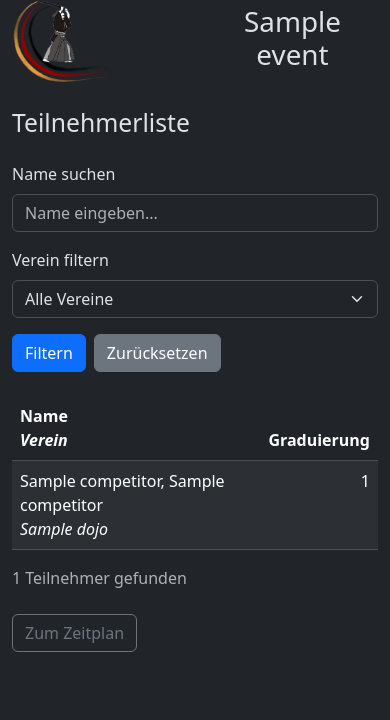
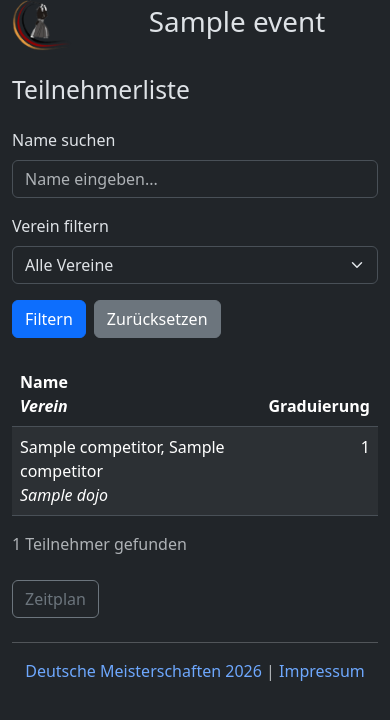
Before and after one commit to TomMeHo/event-info-board, a Django app: page /app/registrations/ in a window 390 px wide. Shown: the top 720 px of the page. Run offline with Django 5.2, Linux system fonts and the light colour scheme; data comes from the database, SQL or seed files in the repository; tables that the repository leaves empty hold one stand-in row (values such as "Sample post").

Commit message:
Add reusable header/footer, configurable footer links, and increase gunicorn timeout
- Extract page header and footer as reusable includes
- Add footer context processor with FOOTER_LINK_URL, FOOTER_LINK_LABEL, FOOTER_IMPRESSUM_URL env vars
- Increase gunicorn timeout to 300s for long-running admin sync operations
- Right-align grade column in registrations list
- Update documentation for all environment variables

```diff
--- a/compose.yml
+++ b/compose.yml
@@ -42,6 +42,8 @@ services:
       DJANGO_OIDC_USER_ENDPOINT: ${DJANGO_OIDC_USER_ENDPOINT}
       DJANGO_OIDC_JWKS_ENDPOINT: ${DJANGO_OIDC_JWKS_ENDPOINT}
       DJANGO_OIDC_SIGN_ALGO: ${DJANGO_OIDC_SIGN_ALGO}
+      FOOTER_LINK_URL: ${FOOTER_LINK_URL}
+      FOOTER_LINK_LABEL: ${FOOTER_LINK_LABEL}
     env_file:
       - .env
 
--- a/eventBoard/context_processors.py
+++ b/eventBoard/context_processors.py
@@ -1,3 +1,4 @@
+import os
 from django.conf import settings
 
 
@@ -5,3 +6,11 @@ def oidc_enabled(request):
     return {
         'oidc_enabled': getattr(settings, 'OIDC_ENABLED', False)
     }
+
+
+def footer_settings(request):
+    return {
+        'FOOTER_LINK_URL': os.getenv('FOOTER_LINK_URL', 'https://dm2026.tv-hochstetten.de'),
+        'FOOTER_LINK_LABEL': os.getenv('FOOTER_LINK_LABEL', 'Deutsche Meisterschaften 2026'),
+        'FOOTER_IMPRESSUM_URL': os.getenv('FOOTER_IMPRESSUM_URL', 'https://www.tv-hochstetten.de/impressum')
+    }
--- a/eventBoard/settings.py
+++ b/eventBoard/settings.py
@@ -71,6 +71,7 @@ TEMPLATES = [
                 "django.contrib.auth.context_processors.auth",
                 "django.contrib.messages.context_processors.messages",
                 "eventBoard.context_processors.oidc_enabled",
+                "eventBoard.context_processors.footer_settings",
             ],
         },
     },
--- /dev/null
+++ b/schedule/templates/schedule/includes/page_footer.html
@@ -0,0 +1,5 @@
+<hr class="mt-4">
+<div class="text-center text-muted mb-4">
+    <a href="{{ FOOTER_LINK_URL }}" class="text-decoration-none">{{ FOOTER_LINK_LABEL }}</a> |
+    <a href="{{ FOOTER_IMPRESSUM_URL }}" class="text-decoration-none">Impressum</a>
+</div>
--- /dev/null
+++ b/schedule/templates/schedule/includes/page_header.html
@@ -0,0 +1,17 @@
+{% load static %}
+<div class="container">
+    <div class="row align-items-center">
+        <div class="col-auto">
+            <img src="{% static 'dm2026.png' %}" class="d-none d-md-inline" width=100>
+            <img src="{% static 'dm2026.png' %}" class="d-md-none" width=60>
+        </div>
+        <div class="col text-center align-middle">
+            <h1 class="title 1">{% if event %}{{ event.title }}{% else %}Kein Wettkampf ausgewählt{% endif %}</h1>
+        </div>
+        <div class="col-auto text-end d-none d-md-block">
+            <img src="{% static 'djjb.png' %}" width=100>
+        </div>
+    </div>
+</div>
+
+<br>
--- a/schedule/templates/schedule/registrations_list.html
+++ b/schedule/templates/schedule/registrations_list.html
@@ -7,21 +7,7 @@
 
 {% include 'schedule/includes/belt_styles.html' %}
 
-<div class="container">
-    <div class="row align-items-center">
-        <div class="col col-md-2">
-            <img src="{% static 'dm2026.png' %}" width=100>
-        </div>
-        <div class="col col-md-8 text-center align-middle">
-            <h1 class="title 1">{% if event %}{{ event.title }}{% else %}Kein Wettkampf ausgewählt{% endif %}</h1>
-        </div>
-        <div class="col-md-2 text-end d-none d-md-block">
-            <img src="{% static 'djjb.png' %}" width=100>
-        </div>
-    </div>
-</div>
-
-<br>
+{% include 'schedule/includes/page_header.html' %}
 
 <div class="container">
     <h2 class="mb-4">Teilnehmerliste</h2>
@@ -78,8 +64,10 @@
     {% endif %}
 
     <div class="mt-4">
-        <a href="{% url 'schedule_compact' %}" class="btn btn-outline-secondary">Zum Zeitplan</a>
+        <a href="{% url 'schedule_compact' %}" class="btn btn-outline-secondary">Zeitplan</a>
     </div>
+
+    {% include 'schedule/includes/page_footer.html' %}
 </div>
 
 {% endblock %}
```
Also changed, not shown: CLAUDE.md (+5 -0 lines), schedule/templates/schedule/event_board.html (+3 -15 lines), schedule/templates/schedule/registration_detail.html (+6 -18 lines), schedule/templates/schedule/schedule_compact.html (+3 -15 lines), schedule/templates/schedule/slot_detail.html (+4 -16 lines), README.md, 1 other file.
